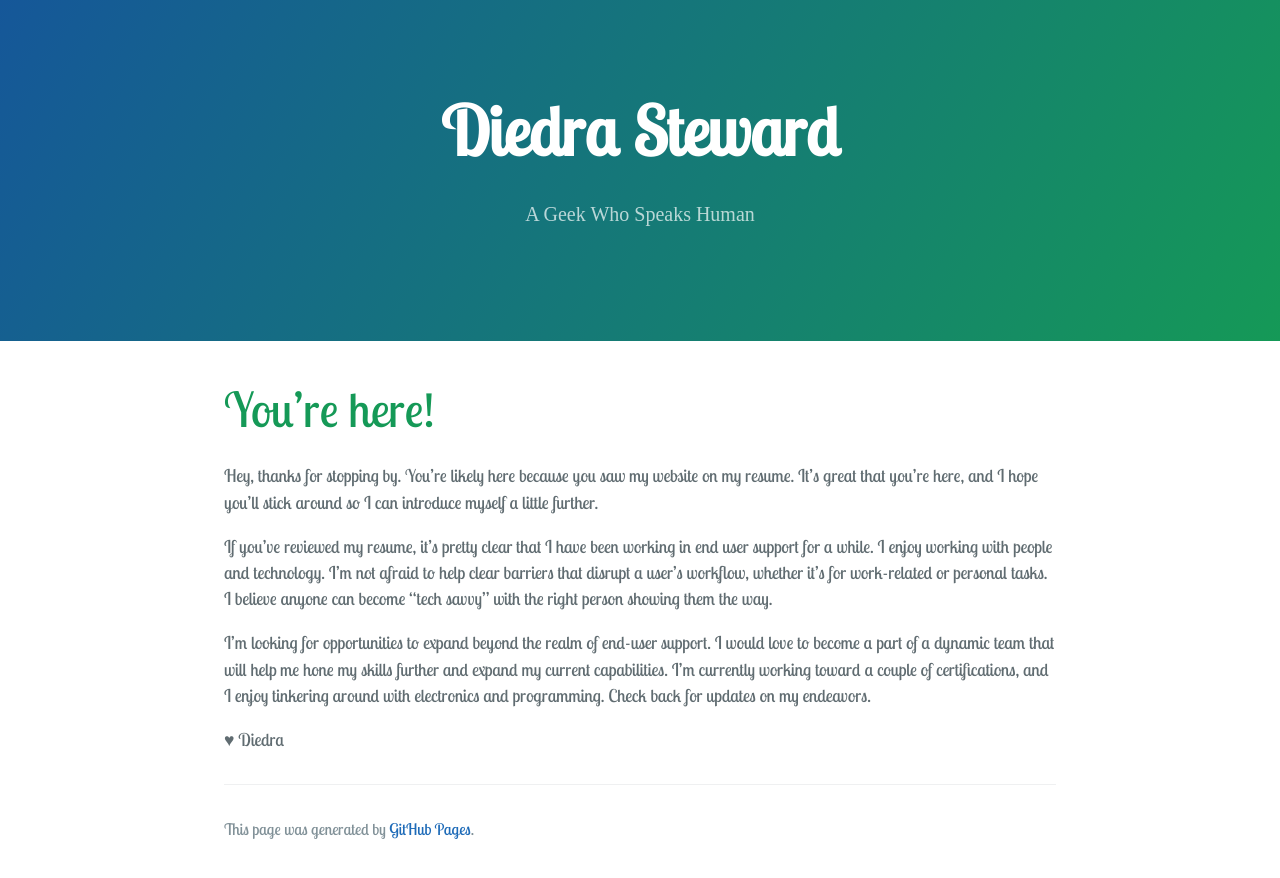
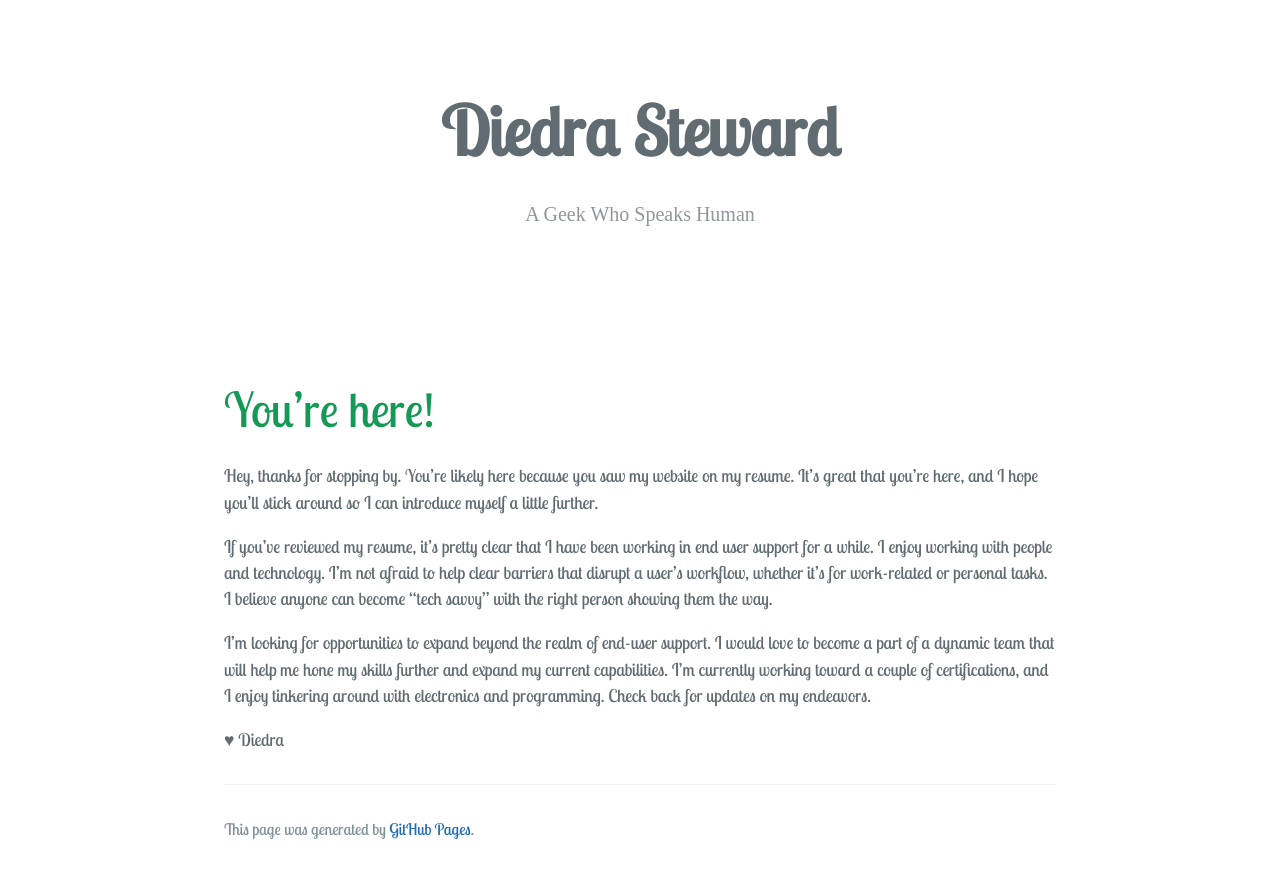
Before and after one commit to punkyit/punkyit.github.io, a Jekyll site: the page built from index.md, in a window 1280 px wide. Shown: the top 878 px of the page. Built offline with Jekyll 4.4.1, drawn with Linux system fonts in a browser that asks for light colours; some web fonts are replaced; our own code applies the rules of GitHub Pages for plain Markdown files.

Commit message:
Update jekyll-theme-cayman.scss

```diff
--- a/_sass/jekyll-theme-cayman.scss
+++ b/_sass/jekyll-theme-cayman.scss
@@ -87,10 +87,10 @@ a {
 }
 
 .page-header {
-  color: $header-heading-color;
+  color: 5ed2e6;
   text-align: center;
-  background-color: $header-bg-color;
-  background-image: linear-gradient(120deg, $header-bg-color-secondary, $header-bg-color);
+  background-color: b4babc;
+  background-image: linear-gradient(120deg, b4babc, 5ed2e6);
 
   @include large {
     padding: 5rem 6rem;
```
